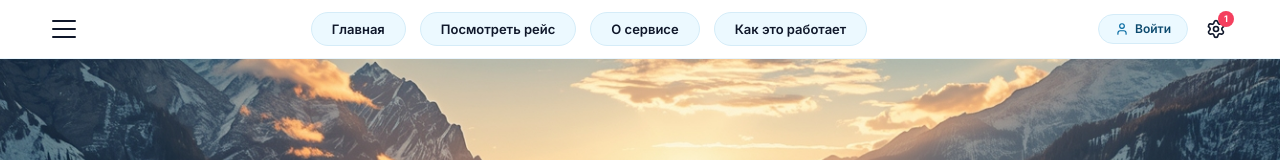
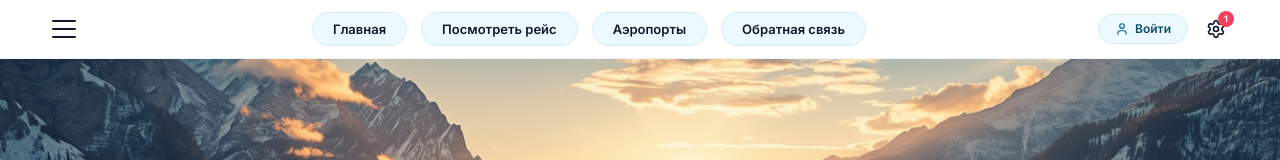
Before and after one commit to Shonni123/RPI_Kurs, a React (Vite) app in the folder frontend/: page / in a window 1280 px wide. Shown: the top 160 px of the page. Built offline with nearby package versions, Linux system fonts and the light colour scheme; a web font is replaced by a local one.

Commit message:
feat(nav): update header buttons to 'Аэропорты' and 'Обратная связь' (FAQ link)

```diff
--- a/frontend/src/components/layout/TopNav.tsx
+++ b/frontend/src/components/layout/TopNav.tsx
@@ -58,17 +58,17 @@ export const TopNav: React.FC<TopNavProps> = ({ className = '' }) => {
   const navLinks = [
     { name: 'Главная', path: '/' },
     { name: 'Посмотреть рейс', path: '/flights' },
-    { name: 'О сервисе', path: '/#why-us' },
-    { name: 'Как это работает', path: '/#features' },
+    { name: 'Аэропорты', path: '/airports' },
+    { name: 'Обратная связь', path: '/#faq' },
   ];
 
   const drawerLinks = [
     { name: 'Онлайн-табло рейсов', path: '/flights', icon: Plane, badge: 'Live' },
     { name: 'Аэропорты и хабы', path: '/airports', icon: Building2 },
     { name: 'Избранные рейсы', path: '/favorites', icon: Heart, count: favorites.length },
+    { name: 'Обратная связь (FAQ)', path: '/#faq', icon: HelpCircle },
     { name: 'О сервисе', path: '/#why-us', icon: Info },
     { name: 'Архитектура и стек', path: '/about', icon: ExternalLink },
-    { name: 'Вопросы и ответы (FAQ)', path: '/#faq', icon: HelpCircle },
   ];
 
   const handleLinkClick = (e: React.MouseEvent<HTMLAnchorElement>, path: string) => {
```
